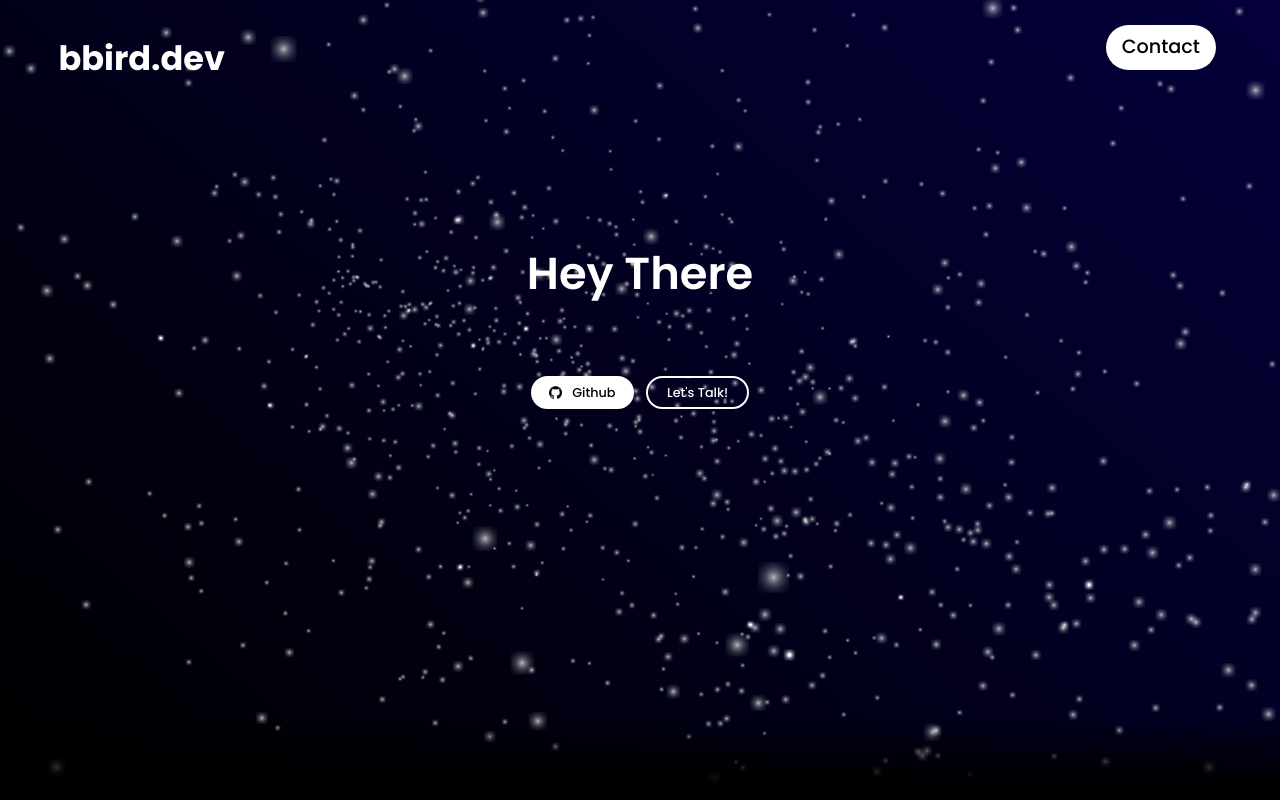
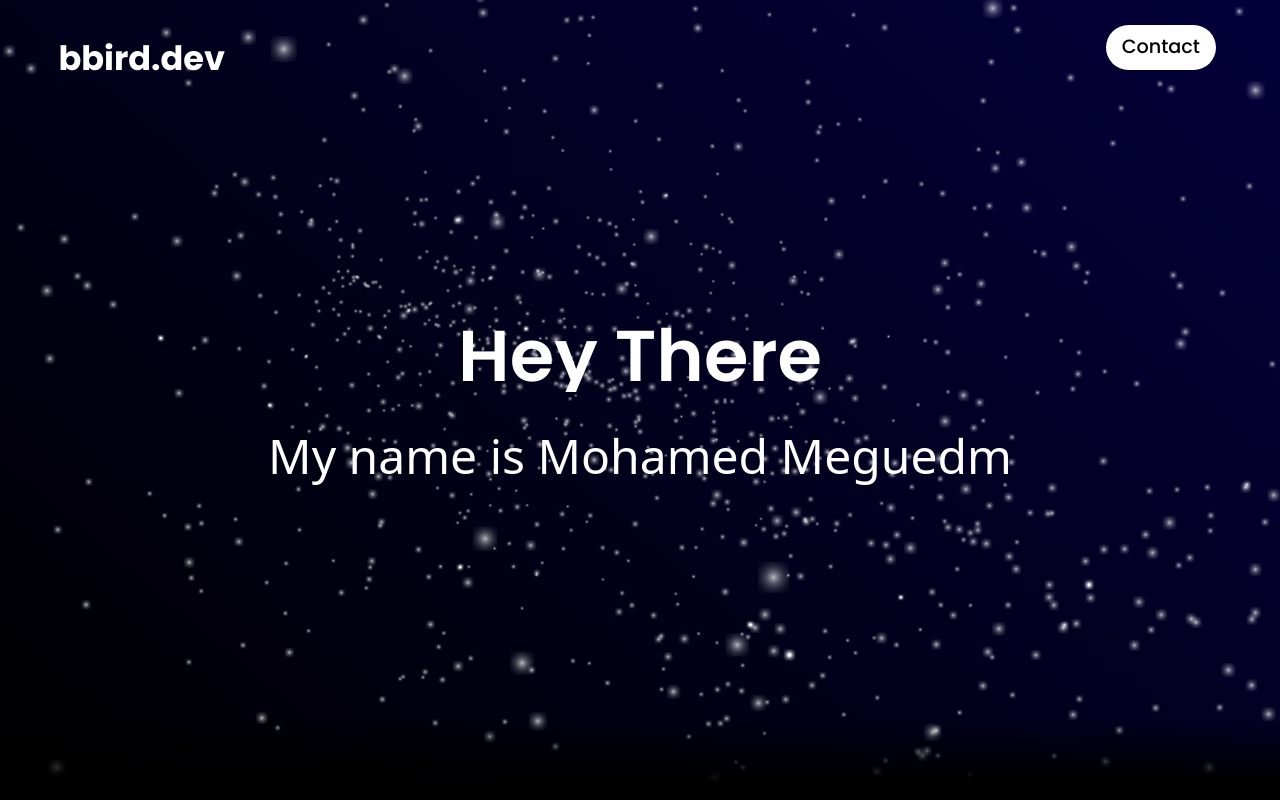
Before and after one commit to bbird-21/Personal-Website, a React (Vite) app: page / in a window 1280 px wide. Shown: the top 800 px of the page. Built offline with nearby package versions, Linux system fonts and the light colour scheme; a web font is replaced by a local one.

Commit message:
feat: Responsive Home page

```diff
--- a/src/sections/Home/Home.jsx
+++ b/src/sections/Home/Home.jsx
@@ -27,7 +27,7 @@ const Home = () => {
 	});
 
 	return (
-		<div className="flex justify-center items-center relative h-screen bg-blue-gradient">
+		<div className="flex flex-col items-center relative h-screen bg-blue-gradient">
 			<div className="particles-background">
 				<Canvas camera={{ position: [2.0, 2.0, 2.0] }}>
 				<ambientLight intensity={0.5} />
@@ -35,14 +35,17 @@ const Home = () => {
 				<OrbitControls enableZoom={false} />
 				</Canvas>
 			</div>
-			<div className='title-container'>
-				<div className='title'>
-					Hey There
+				<div className='w-auto flex mt-80 overflow-hidden gsap-home-title'>
+					<div className="text-center font-[Poppins] font-semibold text-5xl sm:text-6xl md:text-7xl lg:text-7xl text-white">
+						Hey There
+					</div>
 				</div>
-				<div className="main-wrapper">
-					<div className='main-name'></div>
-					<div className='main-description-container'>
-						<div className='main-description'></div>&nbsp;
+				<div className="relative flex w-auto h-auto mt-10 bg-pink-600">
+					<div className="absolute left-1/2 top-2/5 -translate-x-1/2 flex items-center whitespace-nowrap text-2xl sm:text-3xl md:text-4xl lg:text-5xl text-white">
+						<div className='gsap-main-name'></div>
+					</div>
+					<div className="absolute left-1/2 top-2/5 -translate-x-1/2 flex items-center flex-row whitespace-nowrap text-2xl sm:text-3xl md:text-4xl lg:text-5xl text-white">
+						<div className='gsap-main-description'></div>&nbsp;
 						<div className='main-rotating-word-container'>
 							<div className='main-rotating-word'>fullstack developer</div>
 							<div className='main-rotating-word'>backend developer</div>
@@ -50,13 +53,13 @@ const Home = () => {
 						</div>
 					</div>
 				</div>
-				<div className='my-buttons-wrapper'>
+				<div className='flex mt-60 lg:mt-80 gap-10 text-black gsap-home-buttons'>
 					<Button
 						text="Github"
 						icon={githubLogo}
 						onClick={() => window.open('https://github.com/bbird-21/')}
 						variant="github-button"
-						iconClassName="github-logo"
+						iconClassName="w-4 lg:w-8 mr-[10px]"
 					/>
 					<Button
 						text="Let's Talk!"
@@ -64,7 +67,7 @@ const Home = () => {
 						variant="contact-button"
 					/>
 				</div>
-			</div>
+			{/* </div> */}
 			<div className='arrow-container'>
 				<div className="arrow arrow-first"></div>
 				<div className="arrow arrow-second"></div>
--- a/src/styles/components/Button.css
+++ b/src/styles/components/Button.css
@@ -1,25 +1,24 @@
 @import "tailwindcss";
 
 .github-button,
-.contact-button
-{
-  width: 8vw;
+.contact-button {
+  width: 210px;
   border: 2px solid white;
-  color: white;
-  font-size: 1vw;
+  font-size: 16px;
   font-family: 'Poppins', sans-serif;
   font-weight: 450;
   border-radius: 55px;
-	padding: 0.4vw;
-  transition: .2s;
+  padding: 0.3vw;
+  transition: 0.2s;
+  cursor: pointer;
+  z-index: 0;
 }
 
 .contact-button {
   position: relative;
   background-color: transparent;
   overflow: hidden;
-  cursor: pointer;
-  z-index: 0;
+  color: white;
 }
 
 .contact-button::before {
@@ -57,7 +56,7 @@
 }
 
 .github-logo {
-  width: 1vw;
+  width: 10px;
   margin-right: 10px;
   pointer-events: stroke;
 }
@@ -117,3 +116,33 @@
   opacity: 1;
   transform: rotate(-45deg) translateY(100%);
 }
+
+
+/* ---------- Responsive Font & Padding ---------- */
+
+@media (max-width: 1024px) {
+  .github-button,
+  .contact-button {
+    width: 180px;
+    font-size: 18px;
+    padding: 0.5vw;
+  }
+}
+
+@media (max-width: 768px) {
+  .github-button,
+  .contact-button {
+    font-size: 14px;
+    padding: 6px 12px;
+    width: 150px;
+  }
+}
+
+@media (max-width: 480px) {
+  .github-button,
+  .contact-button {
+    font-size: 13px;
+    padding: 5px 10px;
+    width: 120px;
+  }
+}
--- a/src/styles/sections/Home/Home.css
+++ b/src/styles/sections/Home/Home.css
@@ -6,14 +6,6 @@
 }
 
 .title {
-  font-size: 3.5vw;
-  font-family: 'Poppins', sans-serif;
-  font-weight: 550;
-  color: white;
-  user-select: none;
-  -webkit-user-select: none; /* Safari */
-  -moz-user-select: none; /* Firefox */
-  -ms-user-select: none; /* IE10+/Edge */
   overflow: hidden;
 
 }
@@ -30,14 +22,6 @@
   -ms-user-select: none; /* IE10+/Edge */
 }
 
-.main-description-container {
-  display: flex;
-  margin-top: -50px;
-  justify-content: center;
-    white-space: nowrap;
-
-}
-
 .main-rotating-word-container {
   overflow: hidden;
   vertical-align: bottom;
@@ -50,7 +34,7 @@
 }
 
 .main-rotating-word {
-  text-align: left;
+  /* text-align: left; */
   visibility: hidden;
   background: linear-gradient(90deg, #87CEEB, #FFFFFF); /* Sky Blue → White */
   -webkit-background-clip: text;
@@ -65,5 +49,5 @@
   width: 100%;
   position: absolute;
   gap: 1vw;
-  margin-top: 5vw;
+  margin-top: 25vw;
 }
```
Also changed, not shown: src/index.css (+6 -4 lines).
